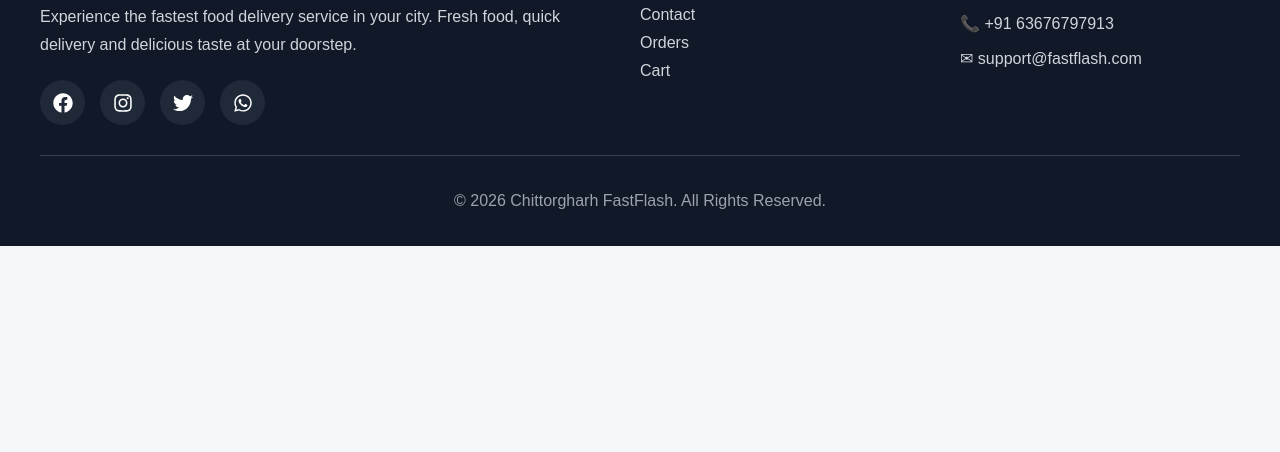
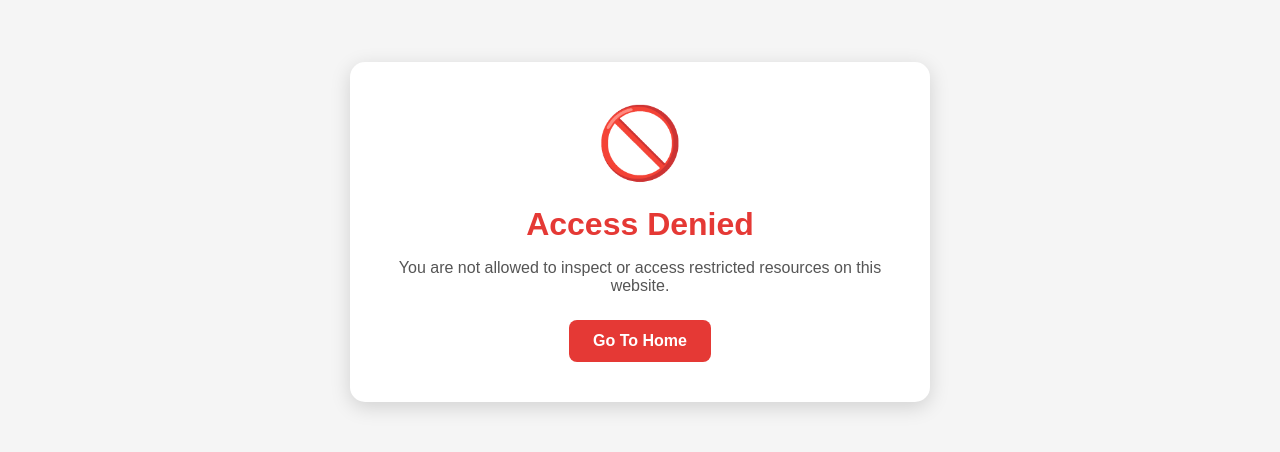
Before and after one commit to vidhyasagar118/fastfoodcafe_chittor, a React (Vite) app: page /access-denied in a window 1280 px wide. Shown: the part 252-704 px from the top of the page. Built offline with nearby package versions, Linux system fonts and the light colour scheme; no server answers.

Commit message:
admin denied add

```diff
--- a/src/App.jsx
+++ b/src/App.jsx
@@ -1,11 +1,11 @@
-import { Routes, Route } from "react-router-dom";
+import { Routes, Route, useNavigate } from "react-router-dom";
 import "./index.css";
 import "./App.css";
-
+import { useEffect } from "react";
 import Navbar from "./components/Navbar";
 import Footer from "./components/Footer";
 import ProtectedAdmin from "./components/ProtectedAdmin";
-
+import AccessDenied from "./pages/AccessDenied";
 import Home from "./pages/Home";
 import Login from "./pages/Login";
 import Cart from "./pages/Cart";
@@ -25,6 +25,31 @@ import AdminOrders from "./admin/Orders";
 import Usersinfo from "./admin/Usersinfo";
 
 function App() {
+  const navigate = useNavigate();
+   useEffect(() => {
+   const disableRightClick = (e) => {
+  e.preventDefault();
+  navigate("/access-denied");
+};
+
+const disableInspect = (e) => {
+  if (
+    e.key === "F12" ||
+    (e.ctrlKey && e.shiftKey && e.key === "I") ||
+    (e.ctrlKey && e.shiftKey && e.key === "J") ||
+    (e.ctrlKey && e.key === "U")
+  ) {
+    e.preventDefault();
+    navigate("/access-denied");
+  }
+};
+    document.addEventListener("contextmenu", disableRightClick);
+    document.addEventListener("keydown", disableInspect);
+        return () => {
+      document.removeEventListener("contextmenu", disableRightClick);
+      document.removeEventListener("keydown", disableInspect);
+    };
+  }, []);
   return (
     <>
       <Navbar />
@@ -50,6 +75,10 @@ function App() {
           element={<AllProducts />}
         />
 
+<Route
+  path="/access-denied"
+  element={<AccessDenied />}
+/>
         <Route
           path="/featured"
           element={<FeaturedProducts />}
--- /dev/null
+++ b/src/pages/AccessDenied.css
@@ -0,0 +1,50 @@
+.access-denied {
+  min-height: 100vh;
+  display: flex;
+  justify-content: center;
+  align-items: center;
+  background: #f5f5f5;
+  padding: 20px;
+}
+
+.access-denied-card {
+  background: #fff;
+  padding: 40px;
+  border-radius: 15px;
+  box-shadow: 0 5px 20px rgba(0, 0, 0, 0.15);
+  text-align: center;
+  max-width: 500px;
+  width: 100%;
+}
+
+.access-denied-icon {
+  font-size: 70px;
+  margin-bottom: 15px;
+}
+
+.access-denied-title {
+  font-size: 2rem;
+  color: #e53935;
+  margin-bottom: 10px;
+}
+
+.access-denied-text {
+  font-size: 1rem;
+  color: #555;
+  margin-bottom: 25px;
+}
+
+.access-denied-btn {
+  display: inline-block;
+  padding: 12px 24px;
+  background: #e53935;
+  color: white;
+  text-decoration: none;
+  border-radius: 8px;
+  font-weight: 600;
+  transition: 0.3s;
+}
+
+.access-denied-btn:hover {
+  background: #c62828;
+}
--- /dev/null
+++ b/src/pages/AccessDenied.jsx
@@ -0,0 +1,26 @@
+import "./AccessDenied.css";
+
+function AccessDenied() {
+  return (
+    <div className="access-denied">
+      <div className="access-denied-card">
+        <div className="access-denied-icon">🚫</div>
+
+        <h1 className="access-denied-title">
+          Access Denied
+        </h1>
+
+        <p className="access-denied-text">
+          You are not allowed to inspect or access
+          restricted resources on this website.
+        </p>
+
+        <a href="/" className="access-denied-btn">
+          Go To Home
+        </a>
+      </div>
+    </div>
+  );
+}
+
+export default AccessDenied;
```
